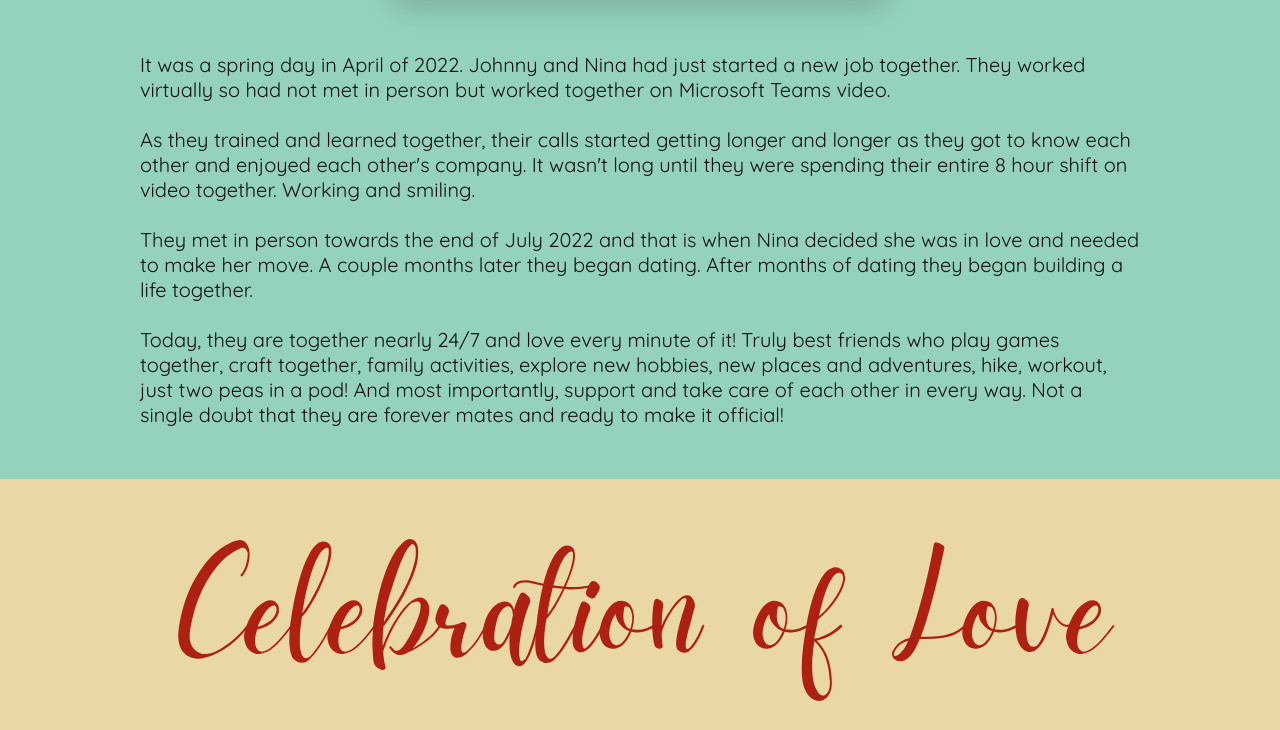
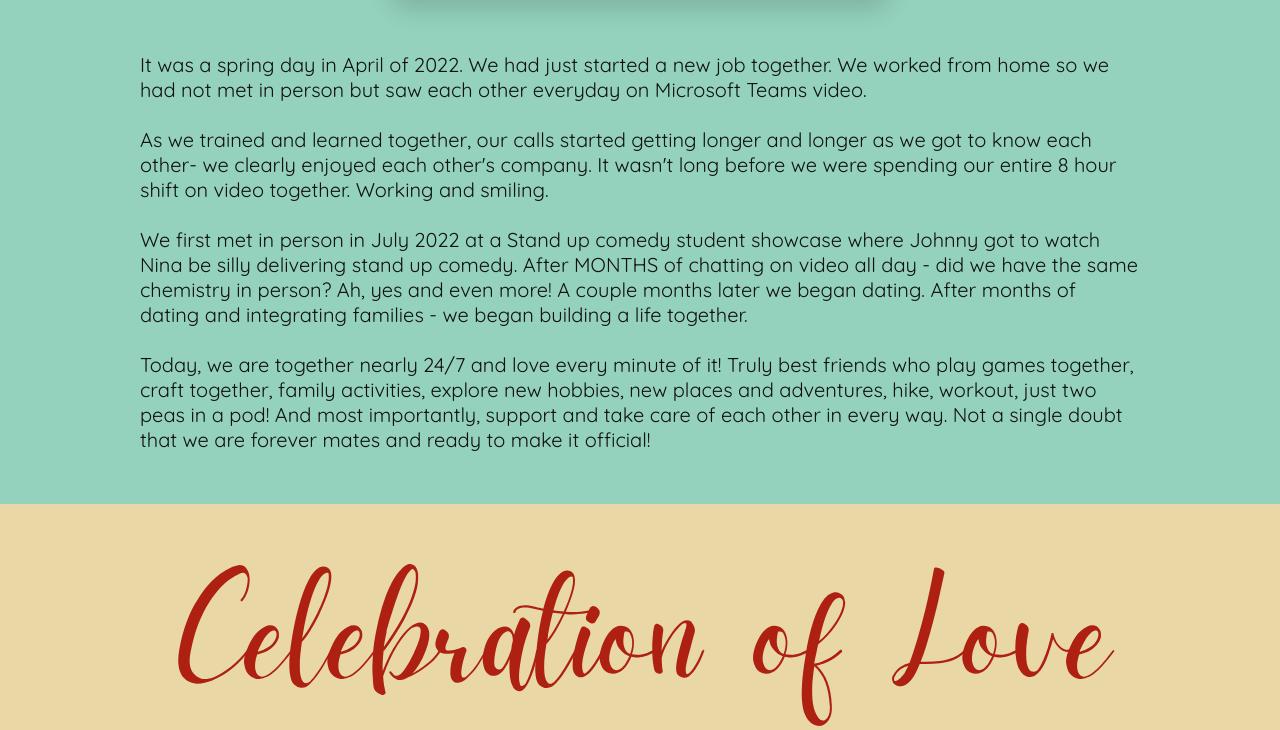
Before and after one commit to NinaRocket/hitchedin2626, a website built with Vite: page client/index.html in a window 1280 px wide. Shown: the part 1050-1780 px from the top of the page. Built offline with nearby package versions, Linux system fonts and the light colour scheme.

Commit message:
story tweaks

```diff
--- a/client/index.html
+++ b/client/index.html
@@ -101,12 +101,12 @@
         <div class="section-text">
 
        <p style="text-align: left;">
-        It was a spring day in April of 2022. Johnny and Nina had just started a new job together. They worked virtually so had not met in person but worked together on Microsoft Teams video.
+        It was a spring day in April of 2022. We had just started a new job together. We worked from home so we had not met in person but saw each other everyday on Microsoft Teams video.
         <br><br>
-        As they trained and learned together, their calls started getting longer and longer as they got to know each other and enjoyed each other's company. It wasn't long until they were spending their entire 8 hour shift on video together. Working and smiling. <br><br>
-        They met in person towards the end of July 2022 and that is when Nina decided she was in love and needed to make her move. A couple months later they began dating. After months of dating they began building a life together.
+        As we trained and learned together, our calls started getting longer and longer as we got to know each other- we clearly enjoyed each other's company. It wasn't long before we were spending our entire 8 hour shift on video together. Working and smiling. <br><br>
+        We first met in person in July 2022 at a Stand up comedy student showcase where Johnny got to watch Nina be silly delivering stand up comedy. After MONTHS of chatting on video all day - did we have the same chemistry in person? Ah, yes and even more! A couple months later we began dating. After months of dating and integrating families - we began building a life together.
         <br><br>
-        Today, they are together nearly 24/7 and love every minute of it! Truly best friends who play games together, craft together, family activities, explore new hobbies, new places and adventures, hike, workout, just two peas in a pod! And most importantly, support and take care of each other in every way. Not a single doubt that they are forever mates and ready to make it official!
+        Today, we are together nearly 24/7 and love every minute of it! Truly best friends who play games together, craft together, family activities, explore new hobbies, new places and adventures, hike, workout, just two peas in a pod! And most importantly, support and take care of each other in every way. Not a single doubt that we are forever mates and ready to make it official!
        </p>
         </div>
 
@@ -133,6 +133,7 @@
           <p>
             Please RSVP by 10-22-2025 by either clicking the RSVP button above or texting: 602-540-4667
           </p>
+          <p><strong>Special Note:</strong> We are a family of neurodivergents as well as many in our sphere. This party will be neurodivergent friendly with quiet spaces (as quiet as possible) for when you need a break. Music will be at a modest level with breaks. Loud music for dancing will be around 8-9pm. Please let me know if there are any special requests to make this an enjoyable and comfortable experience.</p>
         </div>
         <div class="section-image">
                 <!-- Slideshow -->
```
